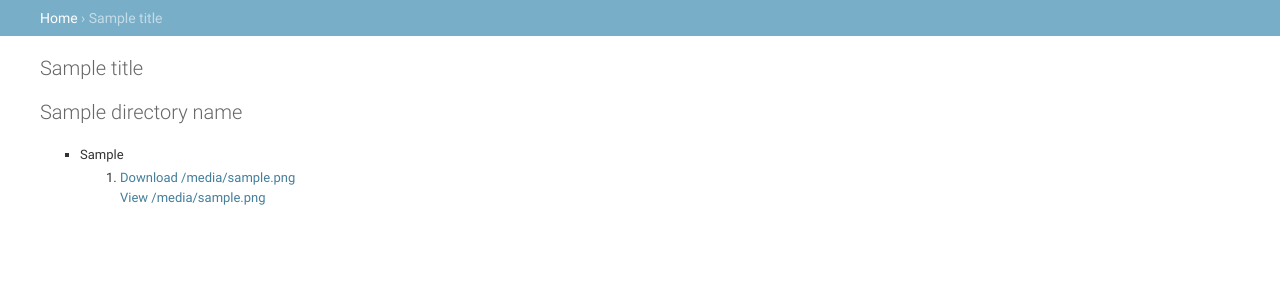
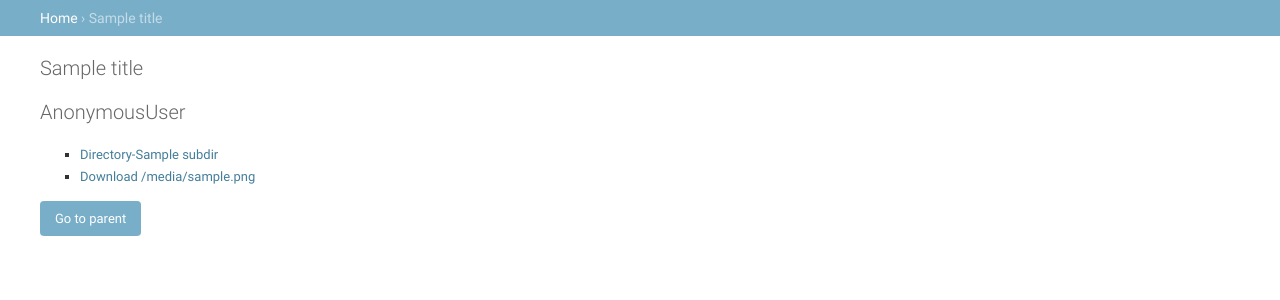
Before and after one commit to kazikame/Secure-Personal-Cloud, a Django app: template directory/templates/directory/list.html in a window 1280 px wide. Shown: the part 20-320 px from the top of the page. Run offline with Django 3.2, Linux system fonts and the light colour scheme; the template is opened without the code that fills it: most values are stand-ins (such as "Sample title", 1, 10 or a date in 2020); some libraries are stand-ins or nearby versions.

Commit message:
Nice viewing for files now

```diff
--- a/SPC/settings.py
+++ b/SPC/settings.py
@@ -144,5 +144,4 @@ REST_FRAMEWORK = {
 
 STATICFILES_DIRS = [
     os.path.join(BASE_DIR, 'static'),
-
 ]
--- a/directory/templates/directory/list.html
+++ b/directory/templates/directory/list.html
@@ -9,26 +9,41 @@
 <script src="{% static 'js/browser.min.js' %}"></script>
 {% endblock %}
 {% block content %}
-<h1>{{ directory_name }}</h1>
+<h1>{{ user }}</h1>
+<!--<ul>-->
+<!--{% for file_tuple in alldata %}-->
+    <!--<li>-->
+        <!--<div>-->
+        <!--{{ file_tuple.0 }}-->
+        <!--<ol>-->
+            <!--{% for file in file_tuple.1 %}-->
+            <!--<li>-->
+                <!--<div>-->
+                    <!--<a href="{% url 'directory_download_file' file_tuple.0 file %}">Download {{ file }}</a>-->
+                    <!--<br>-->
+                    <!--<a href="{% url 'directory_view_file' file_tuple.0 file %}">View {{ file }}</a>-->
+                <!--</div>-->
+            <!--</li>-->
+            <!--{% endfor %}-->
+        <!--</ol>-->
+        <!--</div>-->
+    <!--</li>-->
+    <!--{% endfor %}-->
+<!--</ul>-->
 <ul>
-{% for file_tuple in alldata %}
+    {% for subdir in subdirs %}
     <li>
-        <div>
-        {{ file_tuple.0 }}
-        <ol>
-            {% for file in file_tuple.1 %}
-            <li>
-                <div>
-                    <a href="{% url 'directory_download_file' file_tuple.0 file %}">Download {{ file }}</a>
-                    <br>
-                    <a href="{% url 'directory_view_file' file_tuple.0 file %}">View {{ file }}</a>
-                </div>
-            </li>
-            {% endfor %}
-        </ol>
-        </div>
+        {% with directory_name|add:subdir as totaldir %}
+        <a href="{% url 'directory_list' totaldir %}">Directory-{{ subdir }}</a>
+        {% endwith %}
+    </li>
+    {% endfor %}
+    {% for file in files %}
+    <li>
+        <a href="{% url 'directory_download_file' directory_name file %}">Download {{ file }}</a>
     </li>
     {% endfor %}
 </ul>
-
+<!--<p><a href="{% url 'directory_list' directory_name %}">Go to parent</a></p>-->
+<input type=button value="Go to parent" onClick="javascript:history.go(-1);">
 {% endblock %}
--- a/directory/urls.py
+++ b/directory/urls.py
@@ -5,7 +5,7 @@ from directory import views
 
 urlpatterns = [
     url(r'^$', views.index, name='browse'),
-    url(r'^list/$', views.list_directory, name='directory_list'),
+    url(r'^list/(?P<d_name>.*)$', views.list_directory, name='directory_list'),
     url(r'^download-file/(?P<dir_name>.*)/(?P<file_name>.*)$', views.download_file, name='directory_download_file'),
     url(r'^view-file/(?P<dir_name>.*)/(?P<file_name>.*)$', views.view_file, name='directory_view_file'),
 ]
--- a/linux_client/conf.json
+++ b/linux_client/conf.json
@@ -1 +1 @@
-{"server_url": "http://127.0.0.1:8000/", "username": "saksham47", "password": "RaBBit^7(9", "home_dir": "/home/yashs20/Downloads/outlab5","publickey":"/home/yashs20/rsapublic.der"}
+{"server_url": "http://127.0.0.1:8000/", "username": "saksham47", "password": "RaBBit^7(9", "home_dir": "/home/yashs20/Documents/CS215/"}
--- a/linux_client/startup.py
+++ b/linux_client/startup.py
@@ -1,7 +1,9 @@
 import getpass
 import hashlib
 import json
+import os
 import sys
+import tempfile
 from functools import partial
 from os import walk
 
@@ -123,6 +125,7 @@ def upload(login_URL,upload_URL,username,password,Base_Folder,To_Be_Uploaded):
     print("Upload Successfull")
 '''
 
+
 def set_url(parameter,url,out):
     with open(out) as f:
         data = json.load(f)
@@ -155,6 +158,7 @@ def empty_json(out):
     with open(out, 'w') as outfile:
         json.dump(data, outfile)
 
+
 def sync(out):
     with open(out) as f:
         data = json.load(f)
```
Also changed, not shown: directory/views.py (+10 -7 lines), db.sqlite3, templates/home.html (line endings or trailing spaces).
